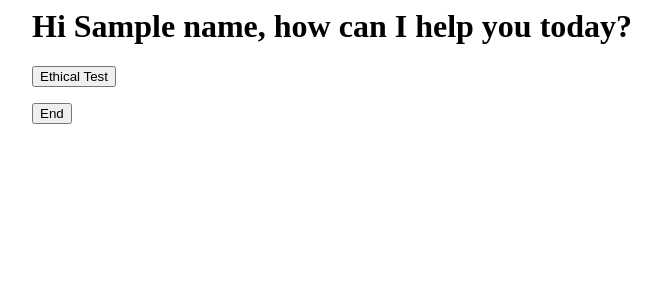
After one commit to Gianatmaja/ethical-test, a Flask app: template templates/main.html in a window 1280 px wide. The commit adds this page. Shown: the top 300 px of the page, without its empty margins (292-954 px from the left). Run offline with Flask 3, Linux system fonts and the light colour scheme; the template is opened without the code that fills it: most values are stand-ins (such as "Sample title", 1, 10 or a date in 2020).

Commit message:
Updated files

```diff
--- a/templates/index.html
+++ b/templates/index.html
@@ -8,7 +8,7 @@
 
 <div class = "container">
     <h1>My First Proper (With Responsive) Cloud Based Web Application</h1>
-    <form action = "/" method = "post">
+    <form action = "/main" method = "post">
         <p><h2>Welcome to Hugging Face Ethical Test, my name is Thousand Ask. May I know your name?</h2></p>
         <p><input type = "text" name = "name" ></p>
         <p><input type= "submit" value = "Enter"></p>
--- /dev/null
+++ b/templates/main.html
@@ -0,0 +1,19 @@
+<style>
+    .container {width: 100; margin: auto;}
+    @media(min-width: 600px) {.container{width: 80%;}}
+    @media(min-width: 768px) {.container{width: 60%;}}
+    @media(min-width: 1024px) {.container{width: 50%;}}
+</style>
+
+
+<div class = "container">
+    <h1>Hi {{name}}, how can I help you today?</h1>
+    <form action = "/ethical_test" method = "post">
+        <p><input type= "submit" value = "Ethical Test"></p>
+    </form>
+
+    <form action = "/end" method = "post">
+        <p><input type= "submit" value = "End"></p>
+    </form>
+
+</div>
```
Also changed, not shown: templates/end.html (added, +11 -0 lines), templates/ethical_test.html (added, +16 -0 lines), templates/index copy.html (deleted, +0 -9 lines), 3 other files.
